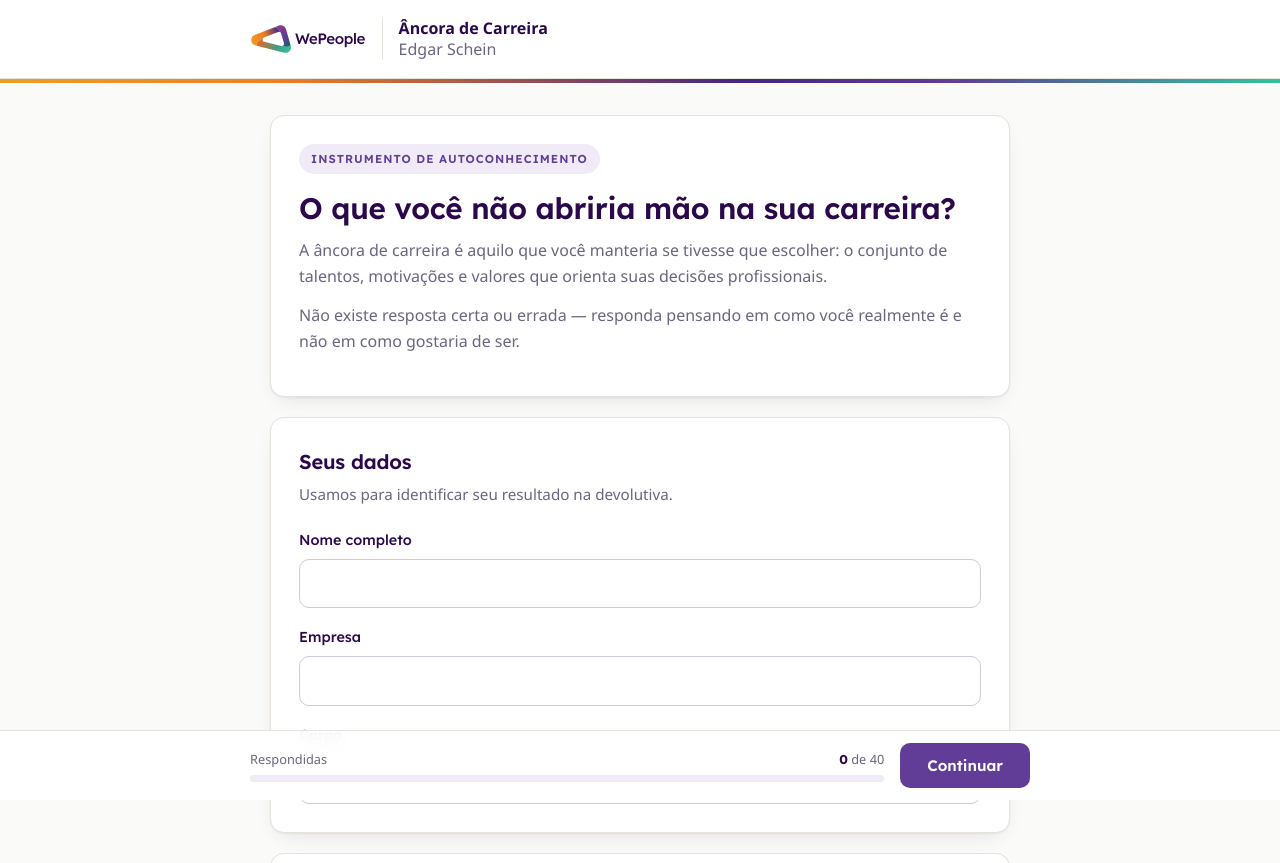
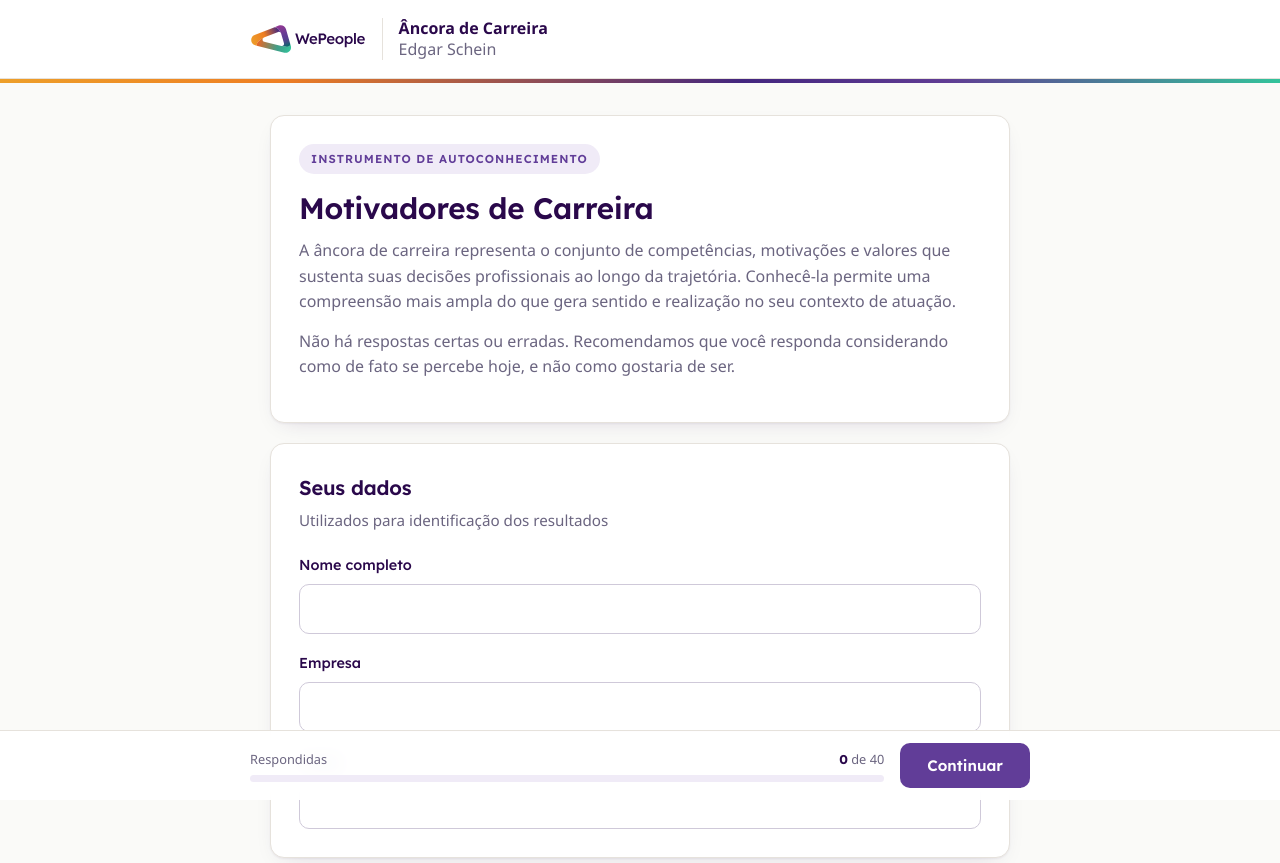
Before and after one commit to letrosaalet-dev/-ancora-de-carreira, a plain HTML site: page index.html in a window 1280 px wide. Shown: the top 863 px of the page. Drawn offline with Linux system fonts and the light colour scheme; a web font is replaced by a local one.

Commit message:
Ajusta tom da introdução e fixa eixo do gráfico em 8
- Reescreve o texto de abertura do Âncora de Carreira com um tom mais
  direto e acolhedor, no estilo WePeople.
- Fixa o eixo do gráfico gerado pelo painel em 8 (teto teórico, já que
  a maior média possível é 8,4), em vez de esticar dinamicamente até
  Math.ceil(maiorMedia) — o que deixava os eixos inconsistentes entre
  participantes.

```diff
--- a/index.html
+++ b/index.html
@@ -32,15 +32,16 @@
 
     <div class="cartao abertura">
       <span class="abertura__selo">Instrumento de autoconhecimento</span>
-      <h1>O que você não abriria mão na sua carreira?</h1>
+      <h1>Motivadores de Carreira</h1>
       <p>
-        A âncora de carreira é aquilo que você manteria se tivesse que escolher: o
-        conjunto de talentos, motivações e valores que orienta suas decisões
-        profissionais.
+        A âncora de carreira representa o conjunto de competências, motivações e
+        valores que sustenta suas decisões profissionais ao longo da trajetória.
+        Conhecê-la permite uma compreensão mais ampla do que gera sentido e
+        realização no seu contexto de atuação.
       </p>
       <p>
-        Não existe resposta certa ou errada — responda pensando em como você
-        realmente é e não em como gostaria de ser.
+        Não há respostas certas ou erradas. Recomendamos que você responda
+        considerando como de fato se percebe hoje, e não como gostaria de ser.
       </p>
     </div>
 
@@ -48,7 +49,7 @@
 
       <div class="cartao">
         <h2 class="cartao__titulo">Seus dados</h2>
-        <p class="cartao__apoio">Usamos para identificar seu resultado na devolutiva.</p>
+        <p class="cartao__apoio">Utilizados para identificação dos resultados</p>
 
         <div class="campo" id="campoNome">
           <label for="nome">Nome completo</label>
```
Also changed, not shown: assets/js/grafico.js (+7 -9 lines), 1 other file.
